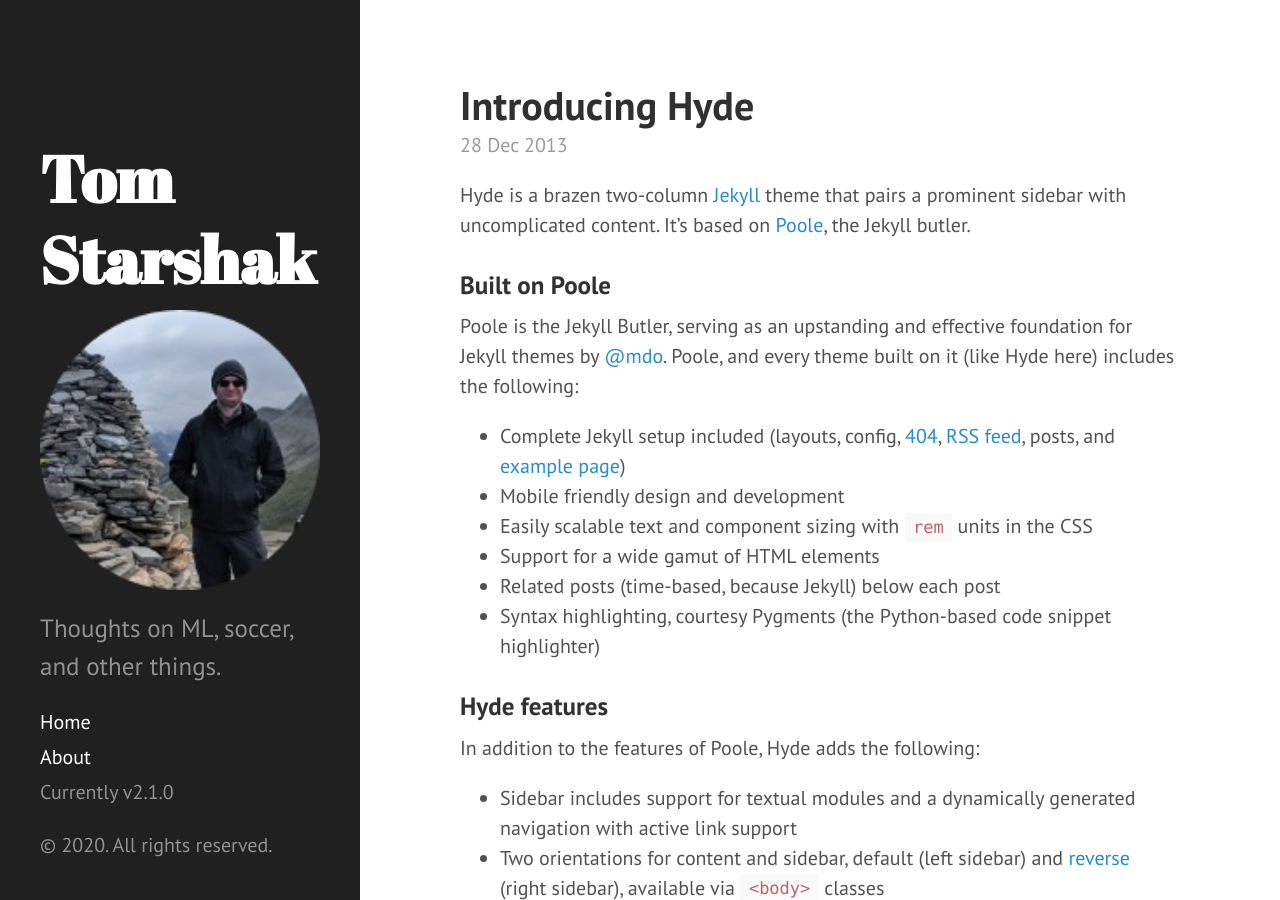
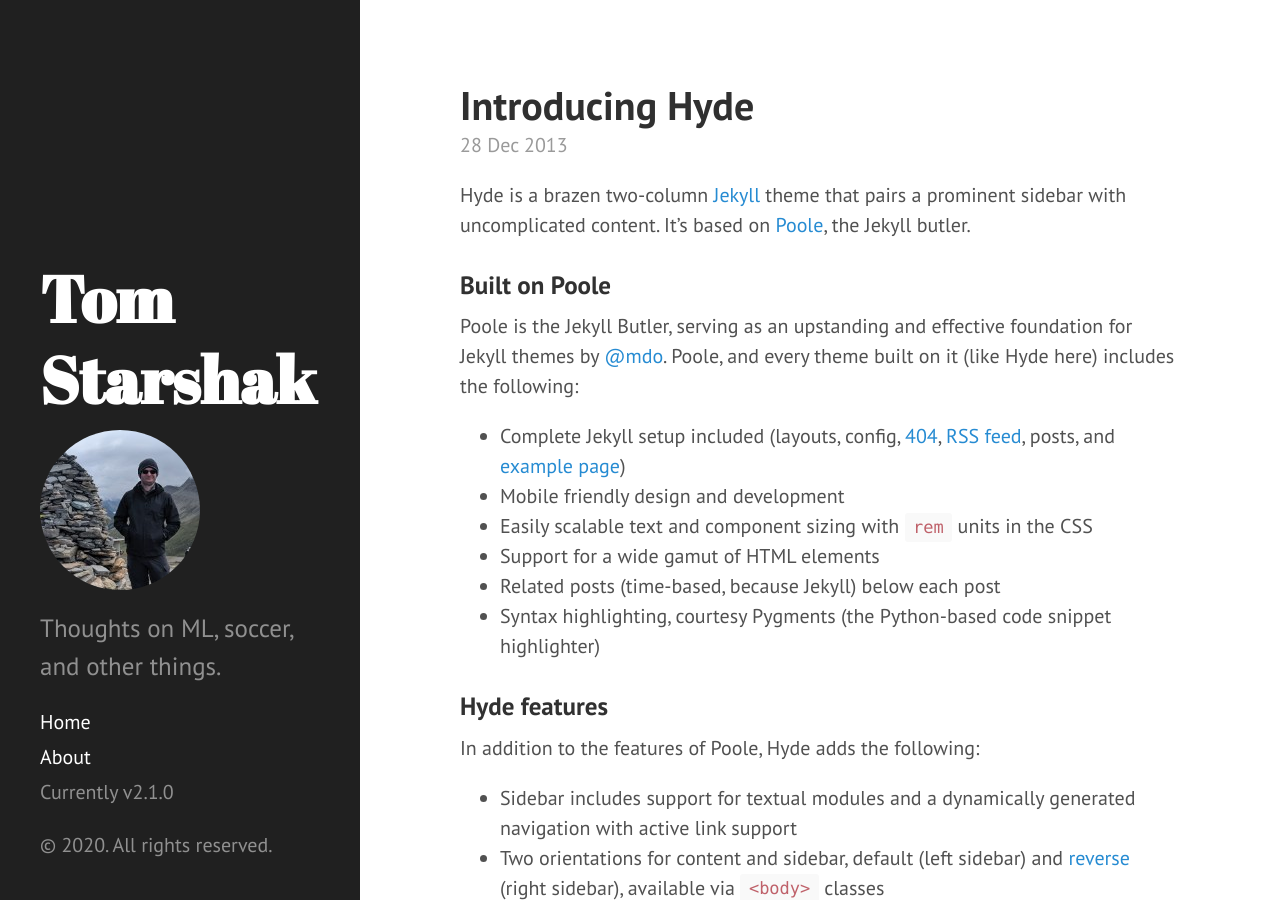
Before and after one commit to TomStarshak/TomStarshak.github.io, a Jekyll site: the page built from index.html, in a window 1280 px wide and 900 px high. Built offline with Jekyll 4.4.1, drawn with Linux system fonts in a browser that asks for light colours; the list of posts is cut into pages by our own code.

Commit message:
Update sidebar.html

```diff
--- a/_includes/sidebar.html
+++ b/_includes/sidebar.html
@@ -6,7 +6,7 @@
           {{ site.title }}
         </a>
       </h1>
-	  <img src='public\circle-cropped.png' alt = 'Selfie' width=100%>
+	  <img src='public\circle-cropped.png' alt = 'Selfie' align='middle'>
       <p class="lead">{{ site.description }}</p>
     </div>
 
```
